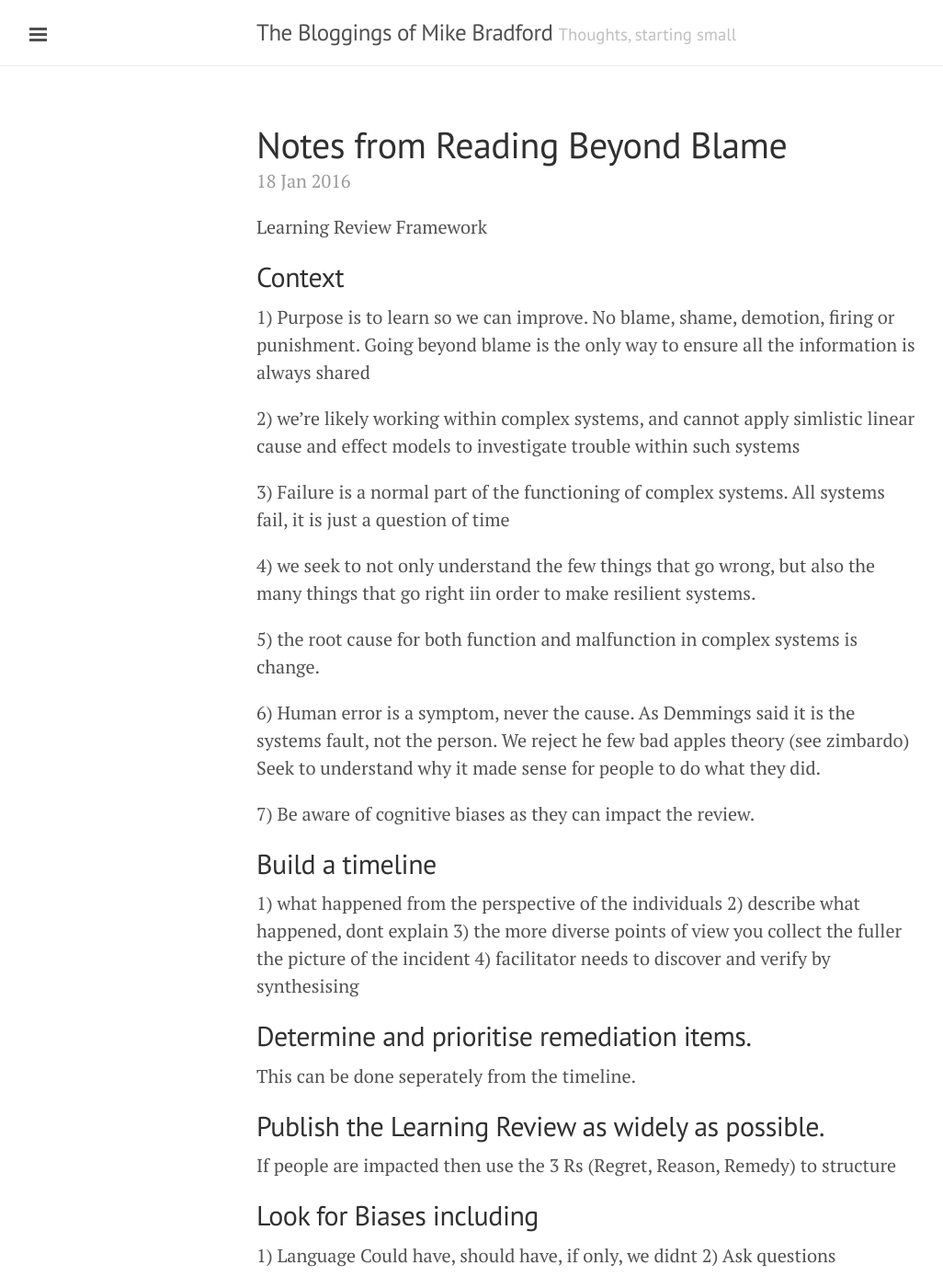
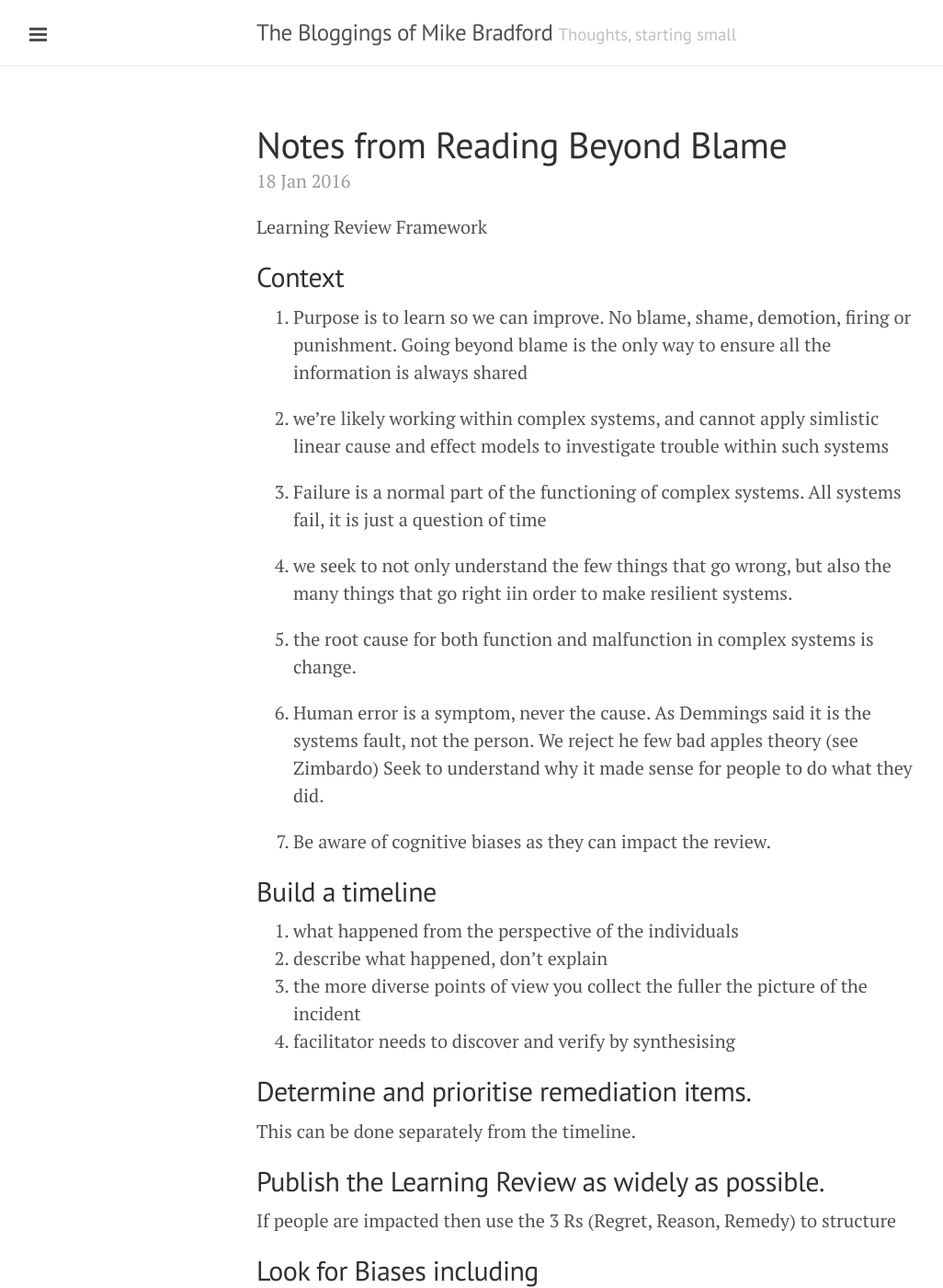
Before and after one commit to mikebradford/mikebradford.github.io, a Jekyll site: the page built from _posts/2016-01-18-notes-from-reading-beyond-blame.markdown, in a window 1280 px wide and 1400 px high. Shown: the whole window at 92% size, without its empty margins (1-1027 px from the left). Built offline with Jekyll 4.4.1, drawn with Linux system fonts in a browser that asks for light colours; some of the changed text lies outside the part shown.

Commit message:
Post update: Notes from Reading Beyond Blame

```diff
--- a/_posts/2016-01-18-notes-from-reading-beyond-blame.markdown
+++ b/_posts/2016-01-18-notes-from-reading-beyond-blame.markdown
@@ -6,41 +6,41 @@ layout: post
 Learning Review Framework
 
 ## Context
-1) Purpose is to learn so we can improve. No blame, shame, demotion, firing or punishment. Going beyond blame is the only way to ensure all the information is always shared
+1. Purpose is to learn so we can improve. No blame, shame, demotion, firing or punishment. Going beyond blame is the only way to ensure all the information is always shared
 
-2) we're likely working within complex systems, and cannot apply simlistic linear cause and effect models to investigate trouble within such systems
+2. we're likely working within complex systems, and cannot apply simlistic linear cause and effect models to investigate trouble within such systems
 
-3) Failure is a normal part of the functioning of complex systems. All systems fail, it is just a question of time
+3. Failure is a normal part of the functioning of complex systems. All systems fail, it is just a question of time
 
-4) we seek to not only understand the few things that go wrong, but also the many things that go right iin order to make resilient systems.
+4. we seek to not only understand the few things that go wrong, but also the many things that go right iin order to make resilient systems.
 
-5) the root cause for both function and malfunction in complex systems is change.
+5. the root cause for both function and malfunction in complex systems is change.
 
-6) Human error is a symptom, never the cause. As Demmings said it is the systems fault, not the person. We reject he few bad apples theory (see zimbardo) Seek to understand why it made sense for people to do what they did.
+6. Human error is a symptom, never the cause. As Demmings said it is the systems fault, not the person. We reject he few bad apples theory (see Zimbardo) Seek to understand why it made sense for people to do what they did.
 
-7) Be aware of cognitive biases as they can impact the review.
+7. Be aware of cognitive biases as they can impact the review.
 
 ## Build a timeline
 
-1) what happened from the perspective of the individuals
-2) describe what happened, dont explain
-3) the more diverse points of view you collect the fuller the picture of the incident
-4) facilitator needs to discover and verify by synthesising
+1. what happened from the perspective of the individuals
+2. describe what happened, don't explain
+3. the more diverse points of view you collect the fuller the picture of the incident
+4. facilitator needs to discover and verify by synthesising
 
 ## Determine and prioritise remediation items.
-This can be done seperately from the timeline.
+This can be done separately from the timeline.
 
 ## Publish the Learning Review as widely as possible.
 If people are impacted then use the 3 Rs (Regret, Reason, Remedy) to structure
 
 ## Look for Biases including
-1) Language Could have, should have, if only, we didnt
-2) Ask questions
-- did we know at the time or is it only obvious in hindsight
-- when did we learn this fact
-- how does knowing the outcome change our perception
-- this this a likely explanation because we've recently had a similar problem, and how is this different.
-- Describe what happened without explaining (too much)
-- Any of us whould have done the same. Lets focus on how it made sense at the time and what we can do better in the future
-- Does it sound like a counterfactual
-- how do we know this
+1. Language Could have, should have, if only, we didnt
+2. Ask questions
+* did we know at the time or is it only obvious in hindsight
+* when did we learn this fact
+* how does knowing the outcome change our perception
+* this this a likely explanation because we've recently had a similar problem, and how is this different.
+* Describe what happened without explaining (too much)
+* Any of us whould have done the same. Lets focus on how it made sense at the time and what we can do better in the future
+* Does it sound like a counterfactual
+* how do we know this
```
